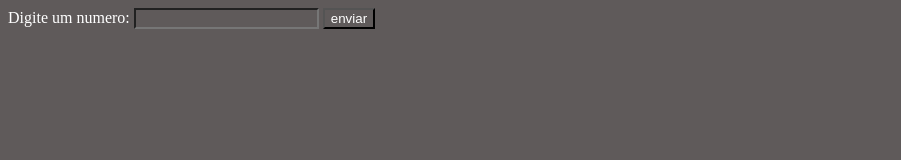
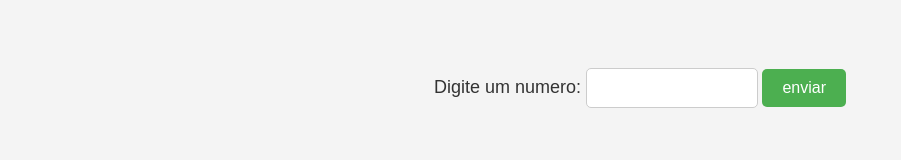
Before and after one commit to AndreJacobino/Iniciante, a plain HTML site: page desafio1/index.html in a window 1280 px wide. Shown: the whole page, without its empty margins (0-901 px from the left). Drawn offline with Linux system fonts and the light colour scheme.

Commit message:
iniciante

```diff
--- a/desafio1/script.js
+++ b/desafio1/script.js
@@ -4,6 +4,7 @@ const resultado = document.getElementById("resul")
 
 envia.addEventListener("click", function (){
     let numero = parseInt(num.value)
+    resultado.innerHTML = "";
     for (let i = 1; i <= 10; i++) {
 
         let  resultado = numero *i
--- a/desafio1/style.css
+++ b/desafio1/style.css
@@ -1,15 +1,45 @@
-*{
-    background-color: #5f5a5a;
+/* Estilização geral da página */
+body {
+    font-family: Arial, sans-serif;
+    background-color: #f4f4f4;
+    text-align: center;
+    padding: 50px;
 }
-.la{
+
+/* Rótulo (label) */
+.la {
+    font-size: 18px;
+    color: #333;
+}
+
+/* Campo de número */
+.num {
+    padding: 10px;
+    font-size: 16px;
+    width: 150px;
+    margin: 10px 0;
+    border: 1px solid #ccc;
+    border-radius: 5px;
+}
+
+/* Botão */
+.btn {
+    padding: 10px 20px;
+    font-size: 16px;
+    background-color: #4CAF50;
     color: white;
+    border: none;
+    border-radius: 5px;
+    cursor: pointer;
 }
-.btn{
-    color: white;
+
+.btn:hover {
+    background-color: #45a049;
 }
-.resul{
-    color: white;
+
+/* Resultado */
+.resul {
+    margin-top: 20px;
+    padding: 15px;
+    background-color:
 }
-.num{
-    color: white;
-}
--- a/desafio2/style.css
+++ b/desafio2/style.css
@@ -0,0 +1,41 @@
+/* Estilo geral */
+body {
+    font-family: Arial, sans-serif;
+    background-color: #f0f0f0;
+    padding: 40px;
+    text-align: center;
+}
+
+/* Título */
+h1 {
+    color: #333;
+    margin-bottom: 20px;
+}
+
+/* Campo de texto */
+input[type="text"] {
+    padding: 10px;
+    font-size: 16px;
+    width: 200px;
+    border: 1px solid #ccc;
+    border-radius: 5px;
+}
+
+/* Lista */
+ul {
+    list-style-type: none;
+    padding: 0;
+    margin-top: 20px;
+}
+
+/* Itens da lista */
+li {
+    background-color: #fff;
+    border: 1px solid #ddd;
+    margin: 5px auto;
+    padding: 10px;
+    width: 200px;
+    border-radius: 5px;
+    text-align: left;
+    box-shadow: 0 1px 3px rgba(0,0,0,0.1);
+}
```
